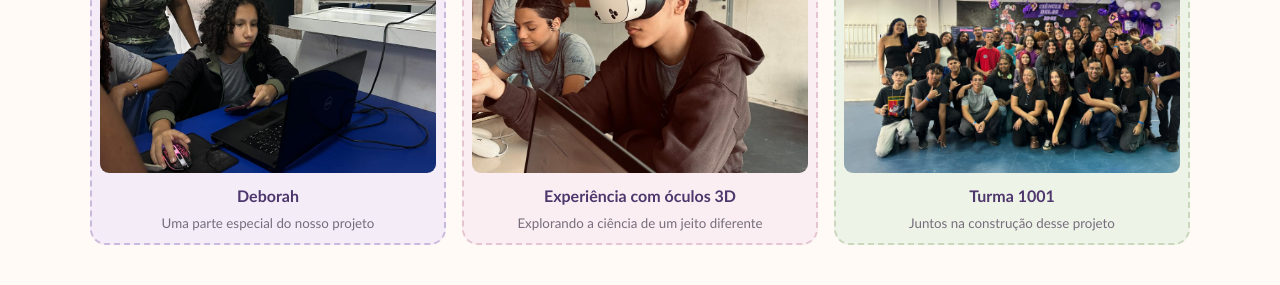
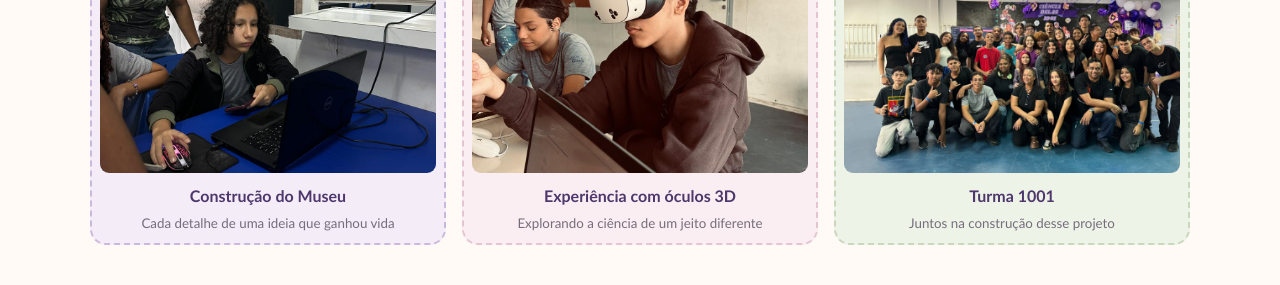
Before and after one commit to vinieirmao-ai/hub, a plain HTML site: page index.html in a window 1280 px wide. Shown: the part 2308-2593 px from the top of the page. Drawn offline with Linux system fonts and the light colour scheme.

Commit message:
Update index.html

```diff
--- a/index.html
+++ b/index.html
@@ -1,3 +1,4 @@
+
 <!DOCTYPE html>
 <html lang="pt-BR">
 <head>
@@ -728,10 +729,10 @@
           <article class="gallery-item has-photo">
             <img
               src="fotos/deborah.jpeg"
-              alt="Deborah no projeto A Ciência Delas Está em Tudo"
+              alt="Construção do museu virtual"
               loading="lazy">
-            <strong>Deborah</strong>
-            <small>Uma parte especial do nosso projeto</small>
+            <strong>Construção do Museu</strong>
+            <small>Cada detalhe de uma ideia que ganhou vida</small>
           </article>
 
           <article class="gallery-item has-photo">
```
